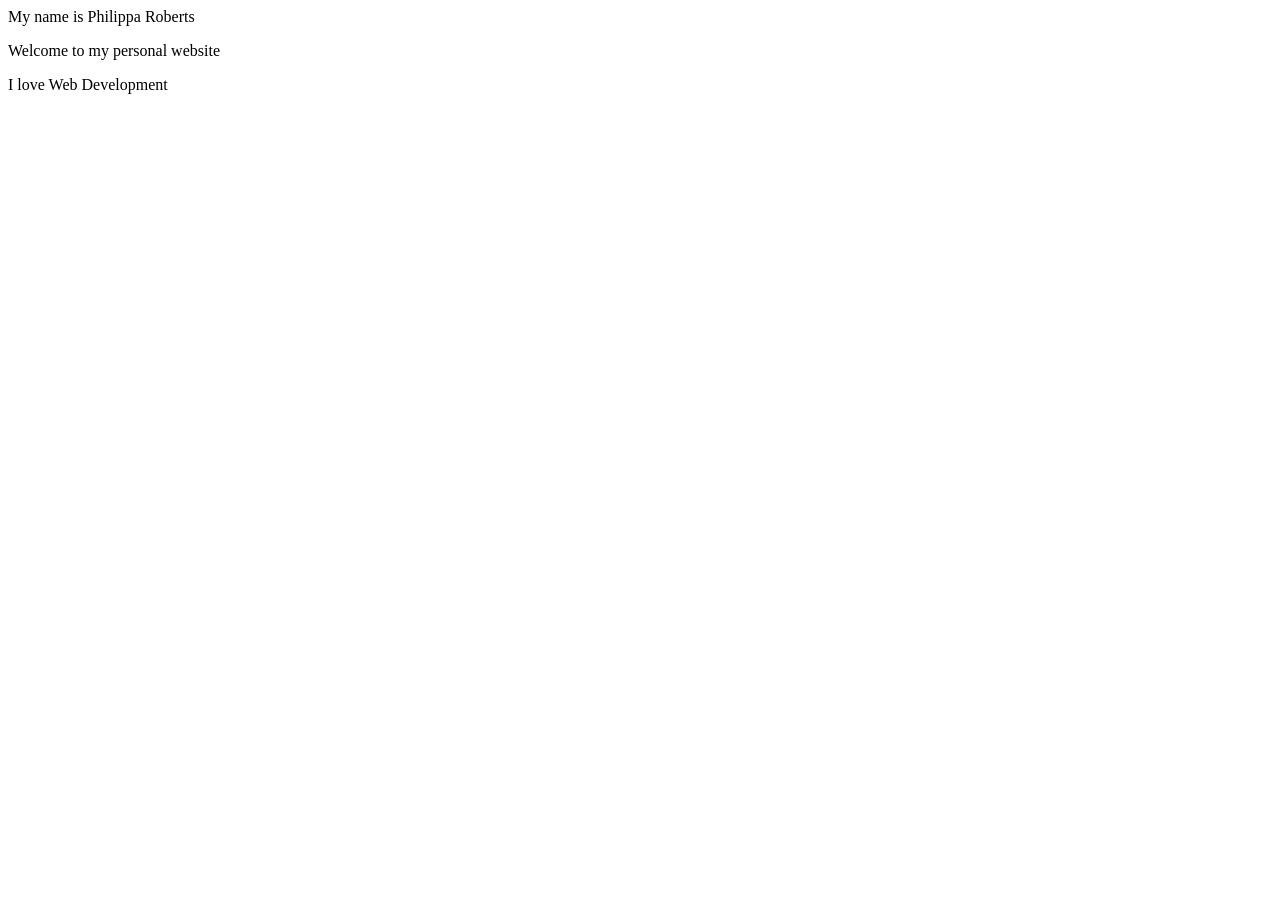
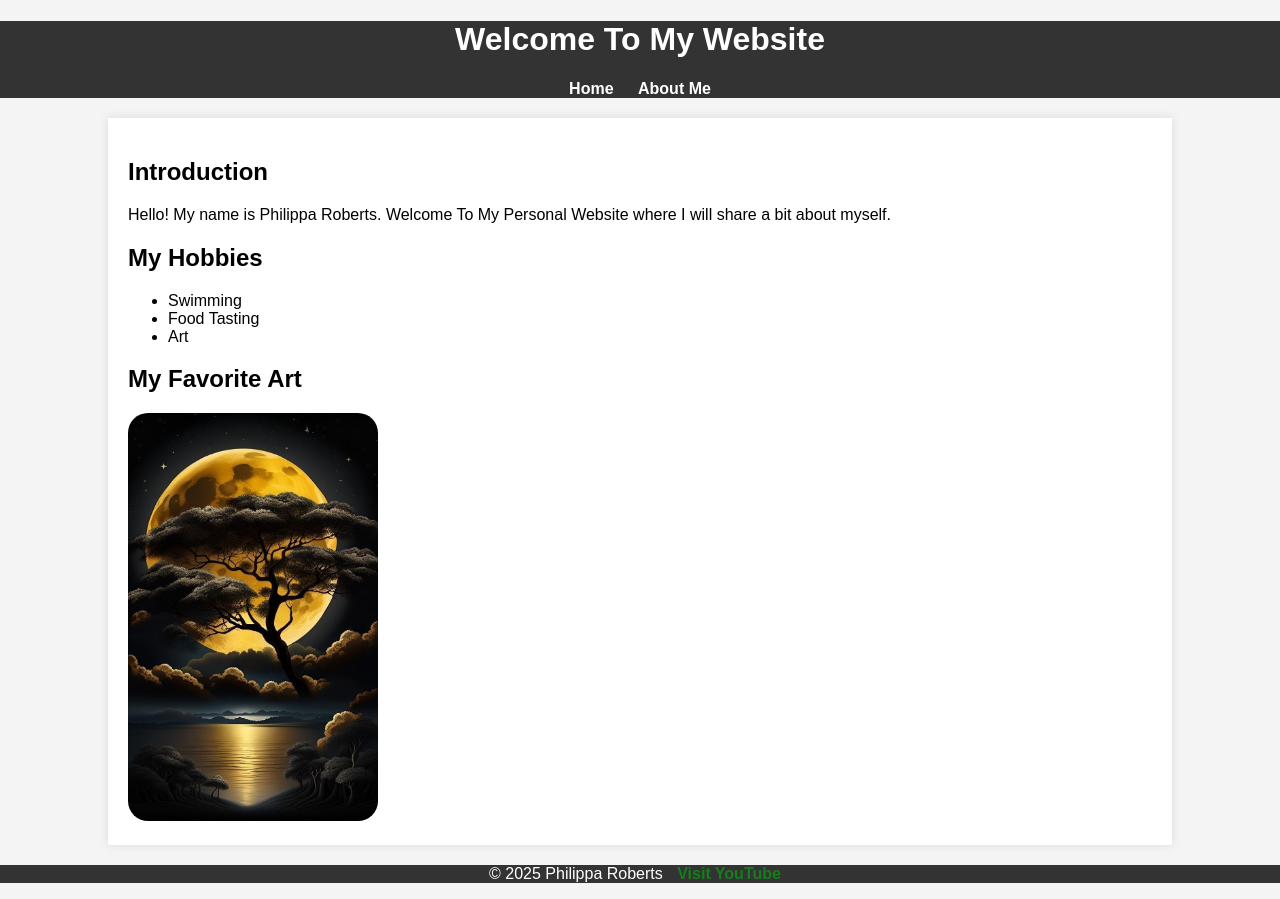
Before and after one commit to RPhilippa/Bac-student-Website, a plain HTML site: page index.html in a window 1280 px wide. Before the commit the page ends 800 px from the top, so only its background shows below. Drawn offline with Linux system fonts and the light colour scheme.

Commit message:
Add files via upload

```diff
--- a/index.html
+++ b/index.html
@@ -1,10 +1,33 @@
+<!DOCTYPE html>
 <html>
-<head>
- <title> My First Web Page </title>
-</head>
-<body>
- <p> My name is Philippa Roberts </p>
- <p> Welcome to my personal website </p>
- <p> I love Web Development </p>
-</body>
+ <head>
+  <title>My Personal Website</title>
+  <link rel="stylesheet" href="styles.css">
+ </head>
+ <body>
+  <header>
+   <h1>Welcome To My Website</h1>
+   <nav>
+    <a href="index.html">Home</a>
+    <a href="about.html">About Me</a>
+   </nav>
+  </header>
+  <section>
+   <h2>Introduction</h2>
+   <p>Hello! My name is Philippa Roberts. Welcome To My Personal Website where I will share a bit about myself.</p>
+   <h2>My Hobbies</h2>
+   <ul>
+    <li>Swimming</li>
+    <li>Food Tasting</li>
+    <li>Art</li>
+   </ul>
+   <h2>My Favorite Art</h2>
+   <img src="image.jpeg" width="250" alt="animated picture of an evening night sky with a tree in front of the moon">
+  </section>
+  <footer>
+   <p>
+    &copy; 2025 Philippa Roberts <a href="www.youtube.com"> Visit YouTube </a>
+   </p>
+  </footer>
+ </body>
 </html>
--- /dev/null
+++ b/styles.css
@@ -0,0 +1,69 @@
+body {
+ font-family : Arial,sans-serif;
+ margin: 0;
+ padding: 0;
+ background-color: #f4f4f4;
+}
+header {
+ background-color: #333333;
+ color: white;
+ text-align: center;
+}
+nav a{
+    color: white;
+    text-decoration: none;
+    margin: 0 10px;
+    font-weight: bold;
+}
+nav a:hover{
+    text-decoration: underline;
+    font-size: 15px;
+}
+section{
+    width: 80%;
+    margin: 20px auto;
+    padding: 20px;
+    background-color: white;
+    box-shadow:0 0 10px rgba(0,0,0,0.1);
+}
+footer{
+    text-align: center;
+    background-color: #333333;
+    color: white;
+    padding: 10x;
+    margin-top: 20px;
+}
+footer a{
+    color: rgb(21, 126, 27);
+    text-decoration: none;
+    margin: 0 10px;
+    font-weight: bold;
+}
+footer a:hover{
+    text-decoration: underline;
+    font-size: 15px;
+}
+img{
+    border-radius: 20px;
+}
+
+/*Style the form*/
+form{
+    background:#f9f9f9;
+    padding:15px;
+    border-radius: 5px;
+}
+input[type="text"],input[type="email"]{
+    width:100%;
+    padding: 8px;
+    margin: 5px 0;
+    border: 1px solid #ddd;
+    border-radius: 4px;
+}
+input[type="submit"]{
+    background-color: #333;
+    color: white;
+    padding: 10px;
+    border: none;
+    cursor: pointer;
+}
```
Also changed, not shown: about.html (added, +36 -0 lines), image.jpeg (added).
